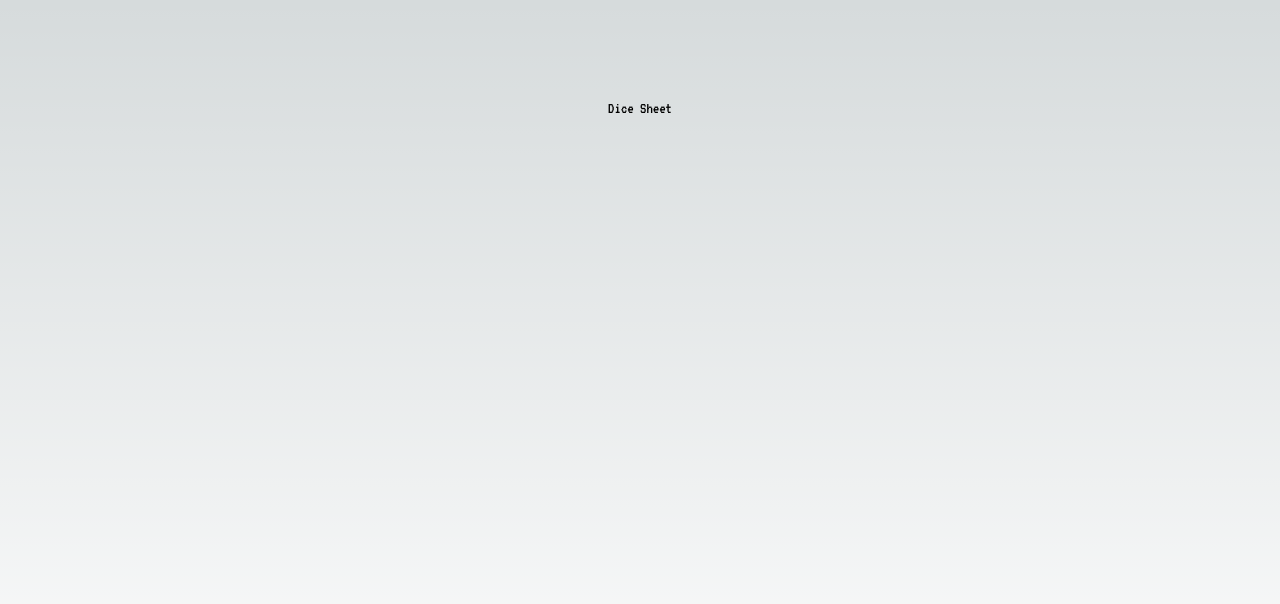
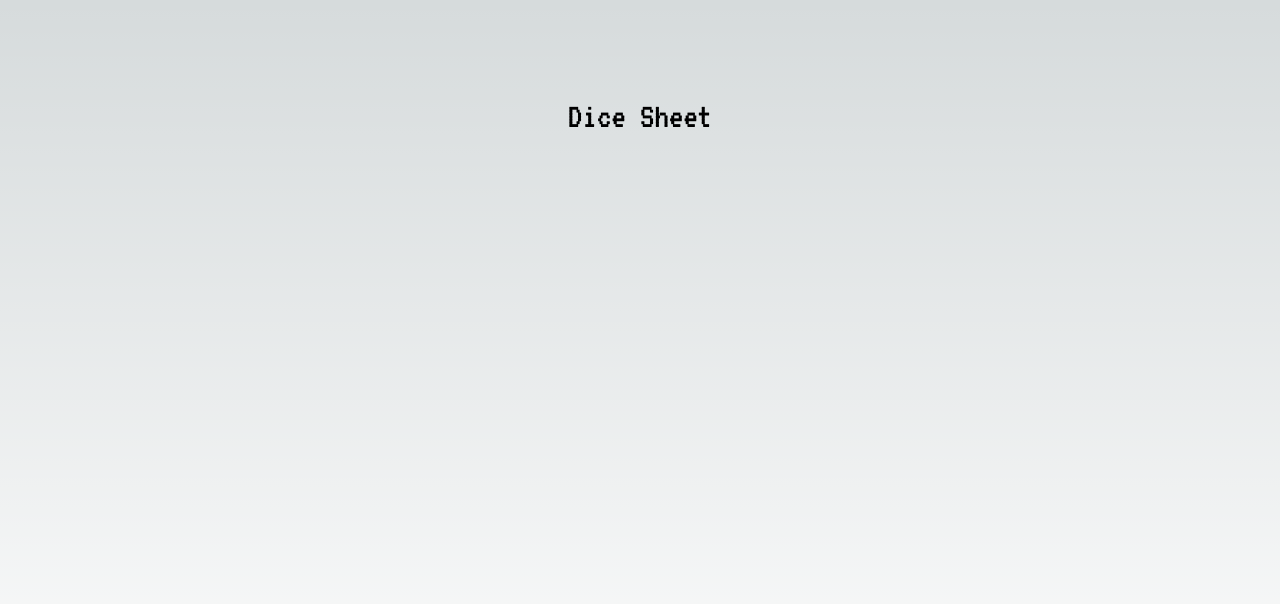
Before and after one commit to hagenbrandt/dice-sheet, a Next.js app: page / in a window 1280 px wide. Shown: the top 604 px of the page. Built offline with nearby package versions, Linux system fonts and the light colour scheme.

Commit message:
style: define headline 1 and 2 globally

```diff
--- a/src/app/globals.css
+++ b/src/app/globals.css
@@ -6,6 +6,15 @@
   --foreground-rgb: 0, 0, 0;
   --background-start-rgb: 214, 219, 220;
   --background-end-rgb: 255, 255, 255;
+}
+
+@layer base {
+  h1 {
+    @apply text-4xl;
+  }
+  h2 {
+    @apply text-2xl;
+  }
 }
 
 @media (prefers-color-scheme: dark) {
```
